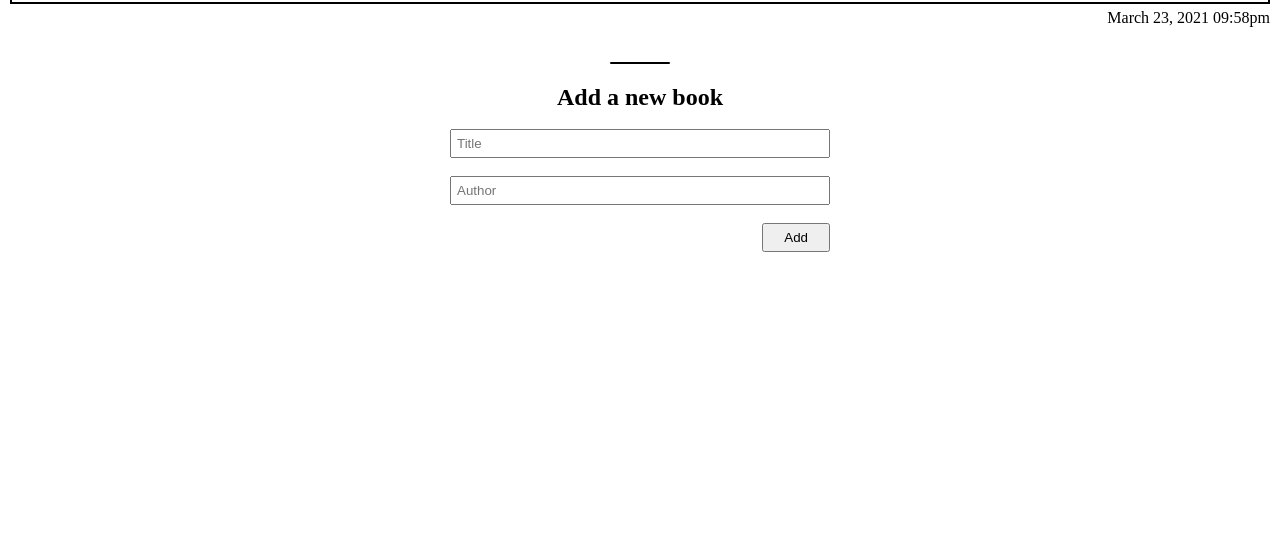
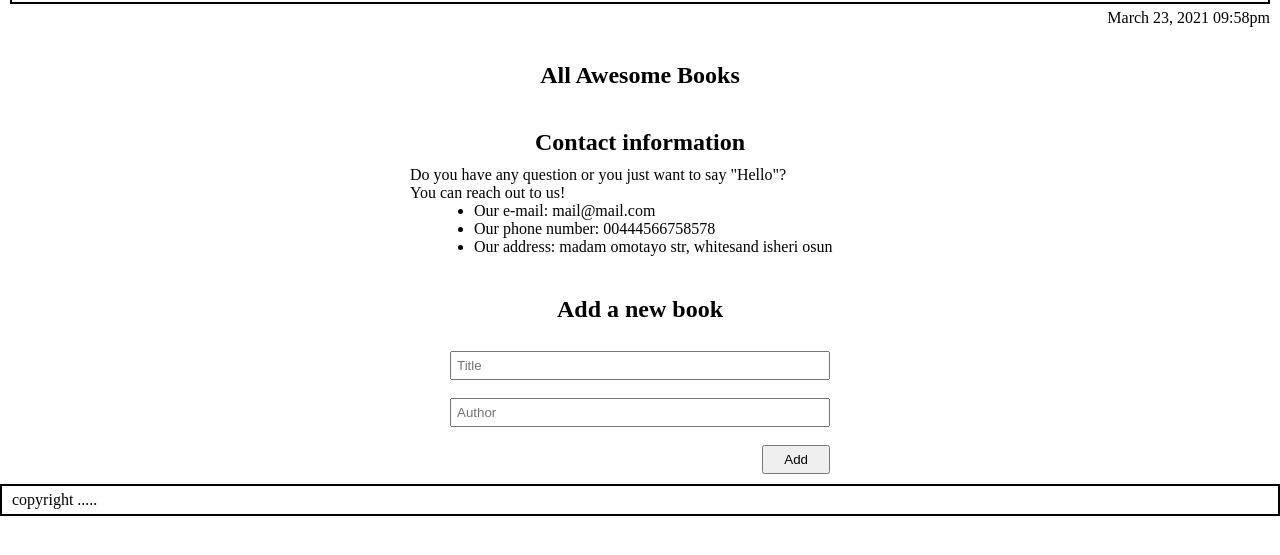
Before and after one commit to Nelofarzabi/Awesome_books, a website: page index.html in a window 1280 px wide. Shown: the part 57-612 px from the top of the page. Drawn offline with Linux system fonts and the light colour scheme.

Commit message:
Create Contact and footer section

```diff
--- a/index.html
+++ b/index.html
@@ -23,12 +23,22 @@
       </p>
     </div>
   </header>
-     <div class="container">
+  <main>
+    <section class="list--container containers">
+      <h2>All Awesome Books</h2>
       <ul class="book-list">
+    </section>
+    <section class="contact--info containers">
+      <h2>Contact information</h2>
+      <p>Do you have any question or you just want to say "Hello"?</p>
+      <p>You can reach out to us!</p>
+      <ul>
+        <li>Our e-mail: mail@mail.com</li>
+        <li>Our phone number: 00444566758578</li>
+        <li>Our address: madam omotayo str, whitesand isheri osun</li>
       </ul>
-     </div>
-     <div class="divider"></div>
-     <form class="form">
+    </section>
+    <form class="form containers">
       <h2 class="h2">Add a new book</h2><br>
       <div>
         <input type="text" class="title" placeholder="Title"><br><br>
@@ -36,6 +46,10 @@
         <button class="add--btn" type="submit">Add</button>
       </div>
    </form>
+  </main>
+   <footer>
+    <p>copyright .....</p>
+   </footer>
     <script type="module" src="index.js"></script>
 </body>
 </html>
--- a/style.css
+++ b/style.css
@@ -12,16 +12,20 @@ h1 {
   text-align: center;
 }
 
-
-.container {
+.list--container {
   width: 90%;
   margin: 20px  auto;
 }
-
-.container .book-list {
+.hide--list--container {
+  display: none;
+}
+ h2 {
+  text-align: center;
+  padding: 10px 0;
+}
+.list--container .book-list {
   list-style: none;
 }
-
 .show--border {
   border: 2px solid black;
 }
@@ -91,7 +95,7 @@ input {
   font-size: 18px;
   font-weight: 900;
 }
-ul li:nth-child(2) {
+.link-container li:nth-child(2) {
   border-left: 1px solid black;
   border-right: 1px solid black;
 }
@@ -100,11 +104,35 @@ ul li:nth-child(2) {
   justify-content: flex-end;
   padding: 5px 0;
 }
+.hide--form {
+  display: none;
+}
+.contact--info {
+  padding: 20px;
+}
+.hide--contact--info {
+  display: none;
+}
+.contact--info p {
+  align-self: flex-start;
+}
+.contact--info ul {
+  margin-left: 4rem;
+}
+footer {
+  border: 2px solid black;
+  padding: 5px 10px;
+  width: 90%;
+  margin: auto;
+}
 
 @media (min-width: 768px) {
-  .container {
+  .list--container, .contact--info {
     width: 500px;
     margin: auto;
+  }
+  footer {
+    width: 100%;
   }
 
   form {
```
Lines whose indentation alone changed are shown as unchanged.
